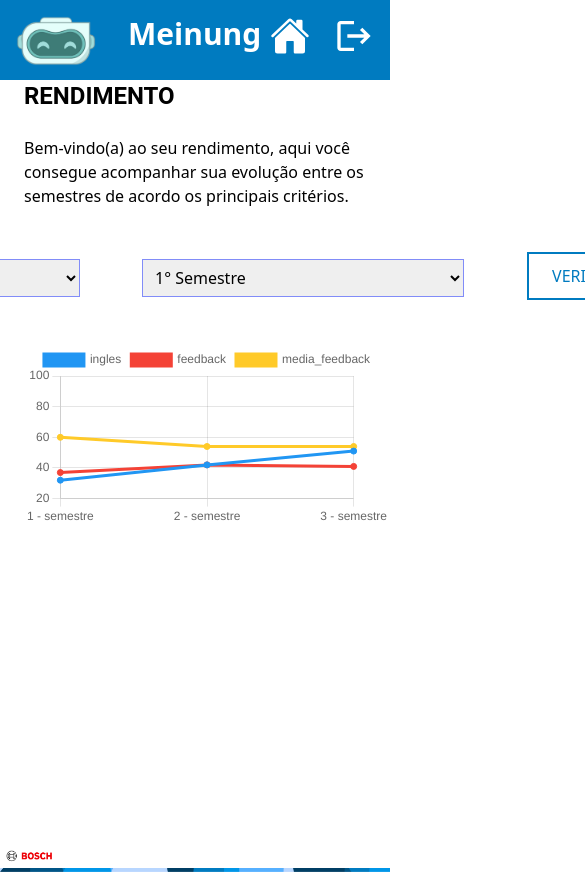
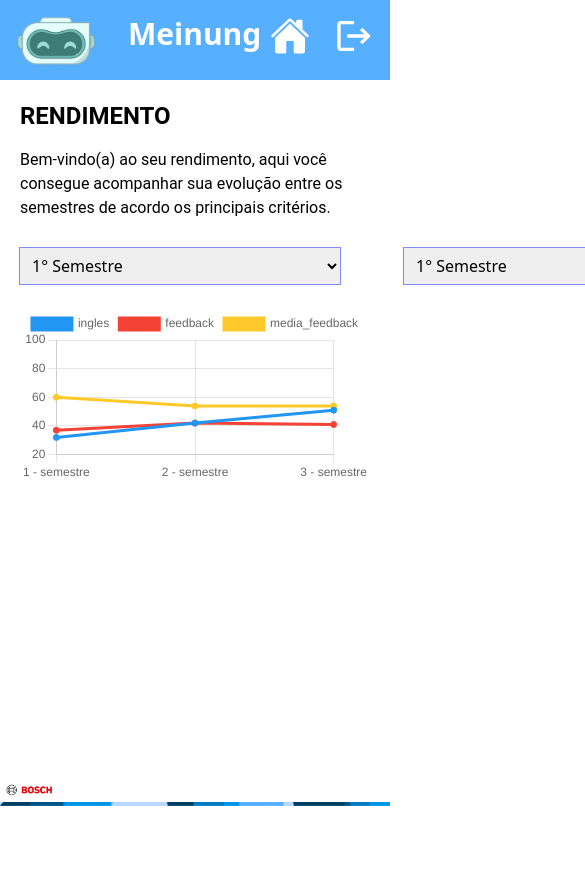
Before and after one commit to AVITORIAC/FrontTailwind, a React (Vite) app: page /RendimentoAprendiz in a window 390 px wide. Shown: the top 872 px of the page, 585 px wide, since content can reach past the window. After the commit the page ends 844 px from the top, so only its background shows below. Built offline with nearby package versions, Linux system fonts and the light colour scheme.

Commit message:
Responsividade aprendiz completa

```diff
--- a/src/App.jsx
+++ b/src/App.jsx
@@ -36,9 +36,9 @@ import Rendimento_Feedback from './assets/Pages/Instrutor/Rendimento_Feedback'
 
 function App() {
   let instrutor = false
-  let aprendiz = false
+  let aprendiz = true
   let gestor = false
-  let admin = true
+  let admin = false
   let home = false
 
 
--- a/src/assets/Componentes/Chart.jsx
+++ b/src/assets/Componentes/Chart.jsx
@@ -45,7 +45,7 @@ export const data = {
 const Chart = () => {
 
     return (
-        <div style={{width: 1000, height:500}}>
+        <div style={{width: 1000, height:450}}>
            <Line options={options} data={data} />
         </div>
     )
--- a/src/assets/Componentes/Header.jsx
+++ b/src/assets/Componentes/Header.jsx
@@ -16,7 +16,7 @@ function Header({ gestor, instrutor, home, aprendiz, admin }) { //FUNÇÃO PARA
   ${admin ? 'bg-admin' : ''}`
 
 
-  const acesso = 'admin'
+  const acesso = 'aprendiz'
 
   switch (acesso) {
 
--- a/src/assets/Pages/Aprendiz/RendimentoAprendiz.jsx
+++ b/src/assets/Pages/Aprendiz/RendimentoAprendiz.jsx
@@ -16,15 +16,15 @@ function RendimentoAprendiz() {
         console.log('semestre:', semes1)
     }
     return (
-        <div className={'flex flex-col gap-6 ml-6 '}>
+        <div className={'flex-col w-full xl:h-full sm:h-fit p-5 justify-center sm:flex-col md:flex-col lg:flex-col xl:flex-col 2xl:flex-col'}>
             <Titulo h1='RENDIMENTO'></Titulo>
-            <h2>Bem-vindo(a) ao seu rendimento, aqui você consegue acompanhar sua evolução entre os semestres de acordo os principais critérios.</h2>
-            <div className={'flex justify-center gap-16 mt-5'}>
+            <h2 className={'font-roboto mt-4'}>Bem-vindo(a) ao seu rendimento, aqui você consegue acompanhar sua evolução entre os semestres de acordo os principais critérios.</h2>
+            <div className={' w-full flex flex-row gap-16 mt-5 sm:flex-col sm:gap-8 sm:p-3 md:p-5 lg:p-3 lg:flex-row lg:justify-center xl:p-3  2xl:p-5'}>
                 <Filtro id='semestre' optionList={semestre} value={semes} onChange={(e) => (setSemes(e.target.value))}></Filtro>
                 <Filtro id='semestre' optionList={semestre} value={semes1} onChange={(e) => (setsemes1(e.target.value))}></Filtro>
                 <Link onClick={visualizar}><Botao txt='VERIFICAR'></Botao></Link>
             </div>
-            <div className={'flex justify-center mt-5'}>
+            <div className={' w-full flex justify-center mt-5 '}>
                 <Chart></Chart>
             </div>
         </div>
--- a/src/assets/Pages/Cadastro/Home.jsx
+++ b/src/assets/Pages/Cadastro/Home.jsx
@@ -20,7 +20,7 @@ function Home() {  //TELA INICIAL DA PLATAFORMA
                     <p className={'ml-14 text-base'}>Dessa forma, os dados ficam centralizados
                         contribuindo para o funcionamento de maneira mais rápida e fácil para todos os envolvidos.</p>
                 </div>
-                <div className={'flex justify-end mr-10'}>
+                <div className={'flex justify-end mr-10 mt-5'}>
                     <img src={animação1} alt="" />
                 </div>
             </div>
```
